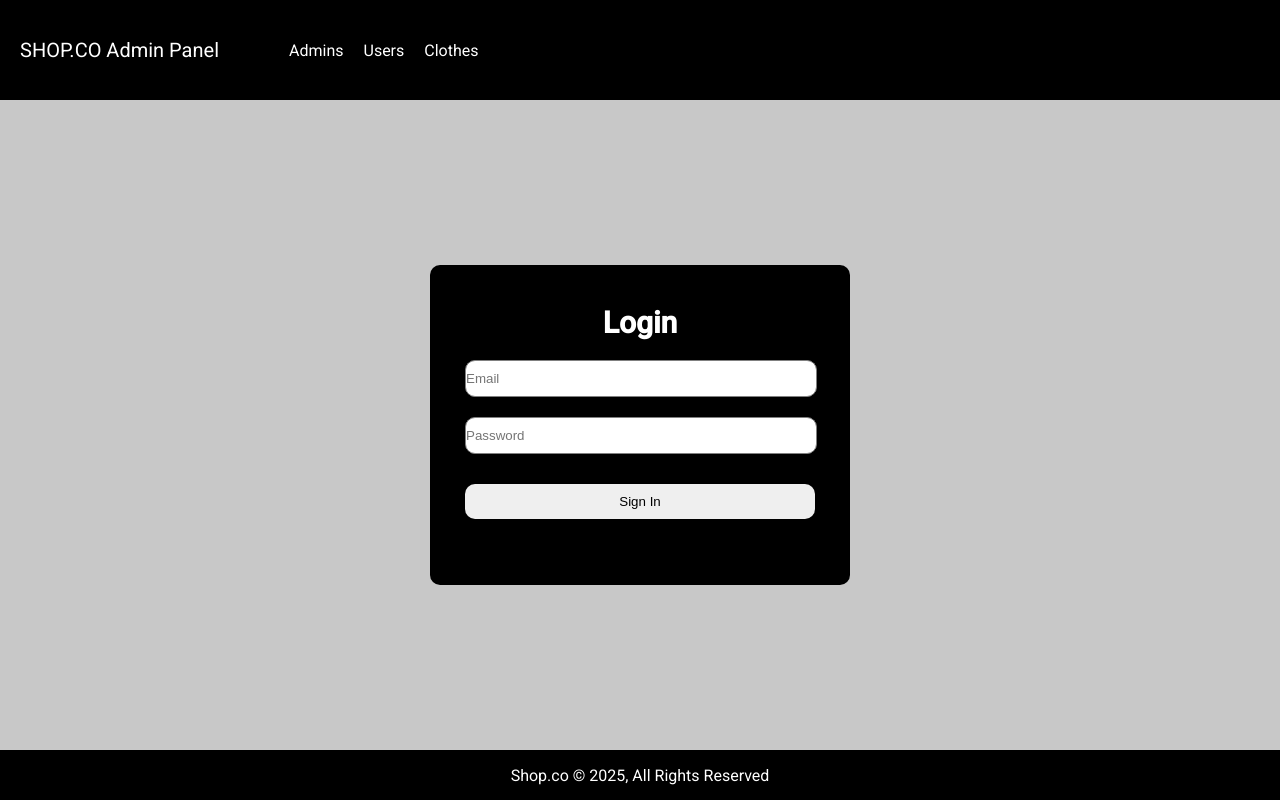
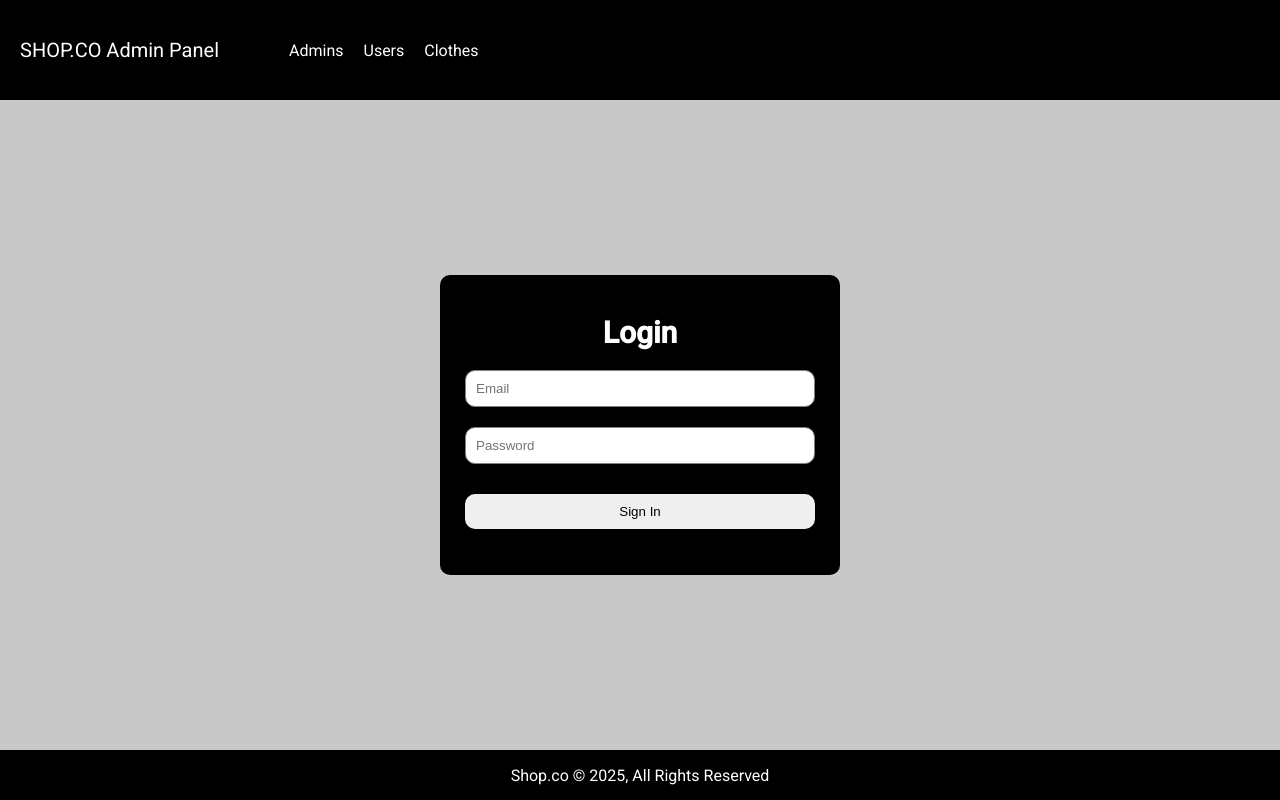
Before and after one commit to HogHordGit/CO_Shop, an Angular app: page /admin-panel/login in a window 1280 px wide. Built offline with nearby package versions, Linux system fonts and the light colour scheme.

Commit message:
fixed form

```diff
--- a/src/app/admin-panel/admin-login/admin-login.component.scss
+++ b/src/app/admin-panel/admin-login/admin-login.component.scss
@@ -1,3 +1,7 @@
+* {
+  box-sizing: border-box;
+}
+
 .login {
 
   &__holder {
@@ -14,8 +18,8 @@
   border-radius: 10px;
   padding: 20px;
   margin: 0 auto;
-  width: 380px;
-  height: 280px;
+  width: 400px;
+  height: 300px;
   background-color: #000000;
 
   &__title {
@@ -30,7 +34,7 @@
   }
   &__input {
     width: 100%;
-    padding: 10px 0;
+    padding: 10px 0 10px 10px;
     border-radius: 10px;
     border: 1px solid grey;
   }
```
